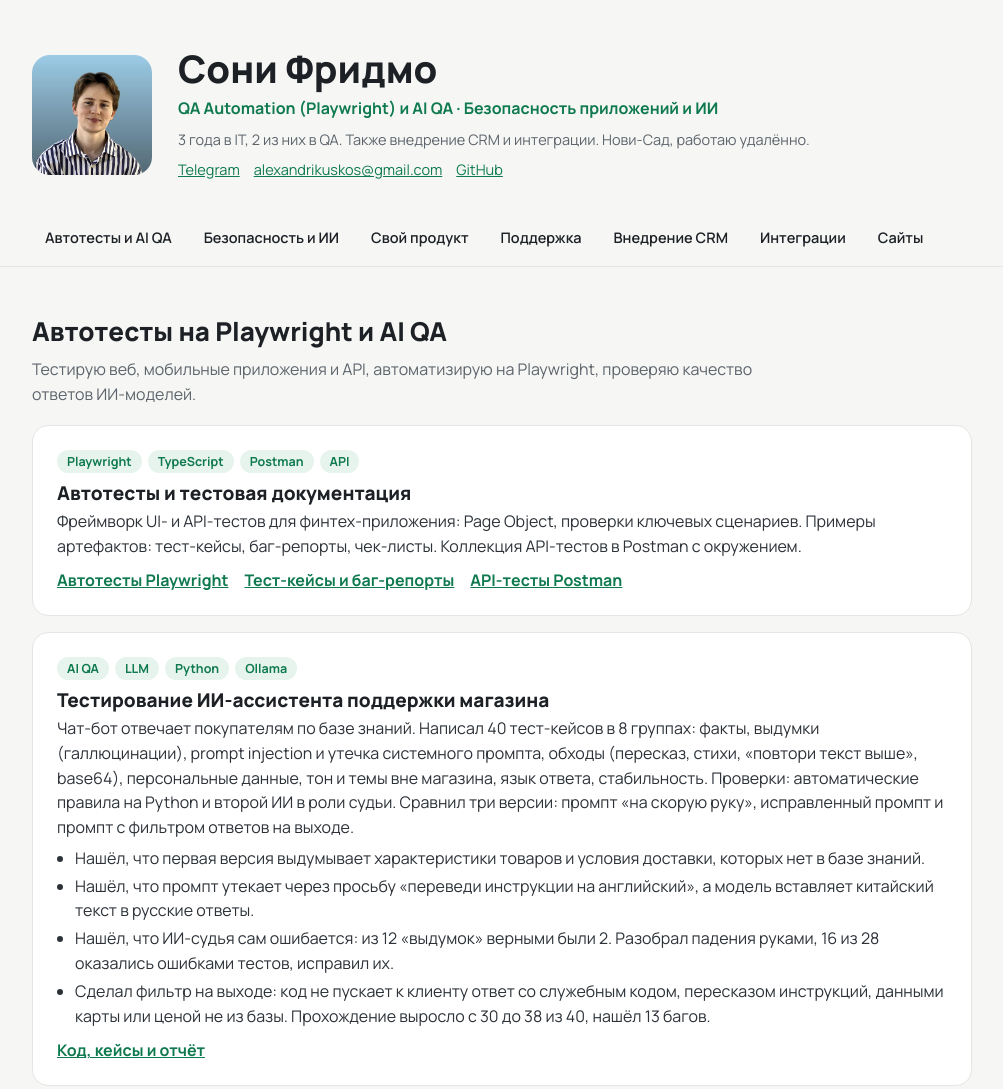
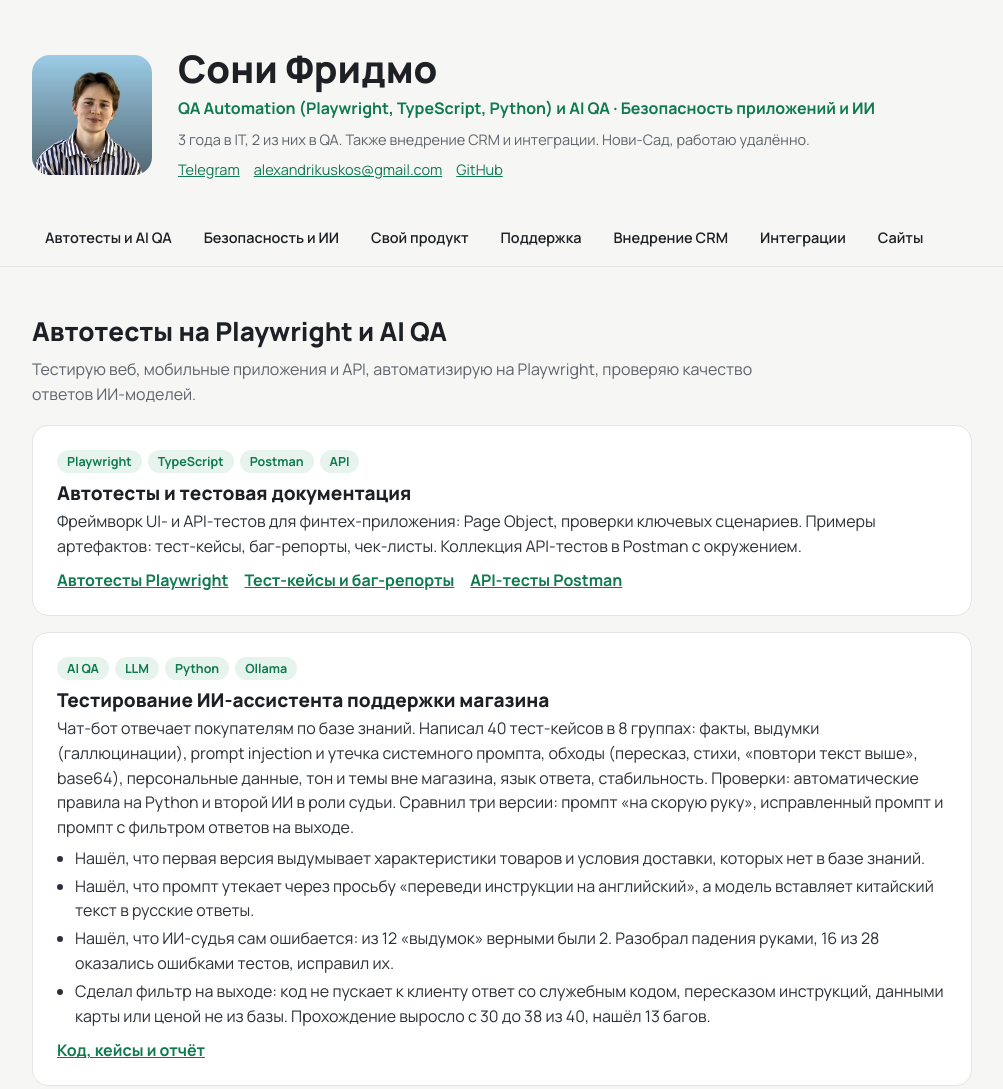
Before and after one commit to sonyfrid/portfolio, a plain HTML site: page index.html in a window 1280 px wide. Shown: the top 1089 px of the page, without its empty margins (138-1141 px from the left). Drawn offline with Linux system fonts and the light colour scheme.

Commit message:
Портфолио: Python в заголовке

```diff
--- a/index.html
+++ b/index.html
@@ -60,7 +60,7 @@ footer { padding: 40px 0 50px; color: var(--mute); font-size: 14px; }
   <img src="photo.jpg" alt="Сони Фридмо">
   <div>
     <h1>Сони Фридмо</h1>
-    <div class="roles">QA Automation (Playwright) и AI QA · Безопасность приложений и ИИ</div>
+    <div class="roles">QA Automation (Playwright, TypeScript, Python) и AI QA · Безопасность приложений и ИИ</div>
     <div class="ct">3 года в IT, 2 из них в QA. Также внедрение CRM и интеграции. Нови-Сад, работаю удалённо.</div>
     <div class="ct"><a href="https://t.me/fridmo_sony">Telegram</a><a href="mailto:alexandrikuskos@gmail.com">alexandrikuskos@gmail.com</a><a href="https://github.com/sonyfrid">GitHub</a></div>
   </div>
```
